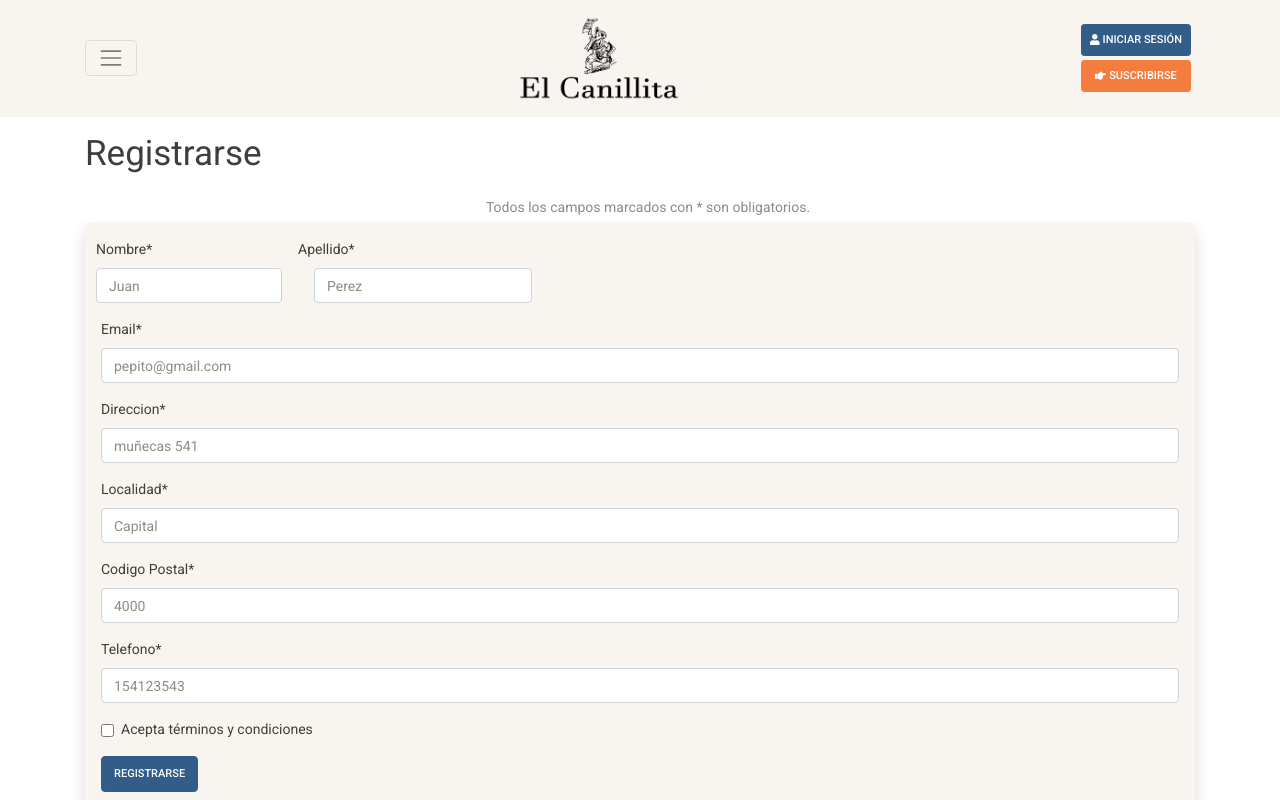
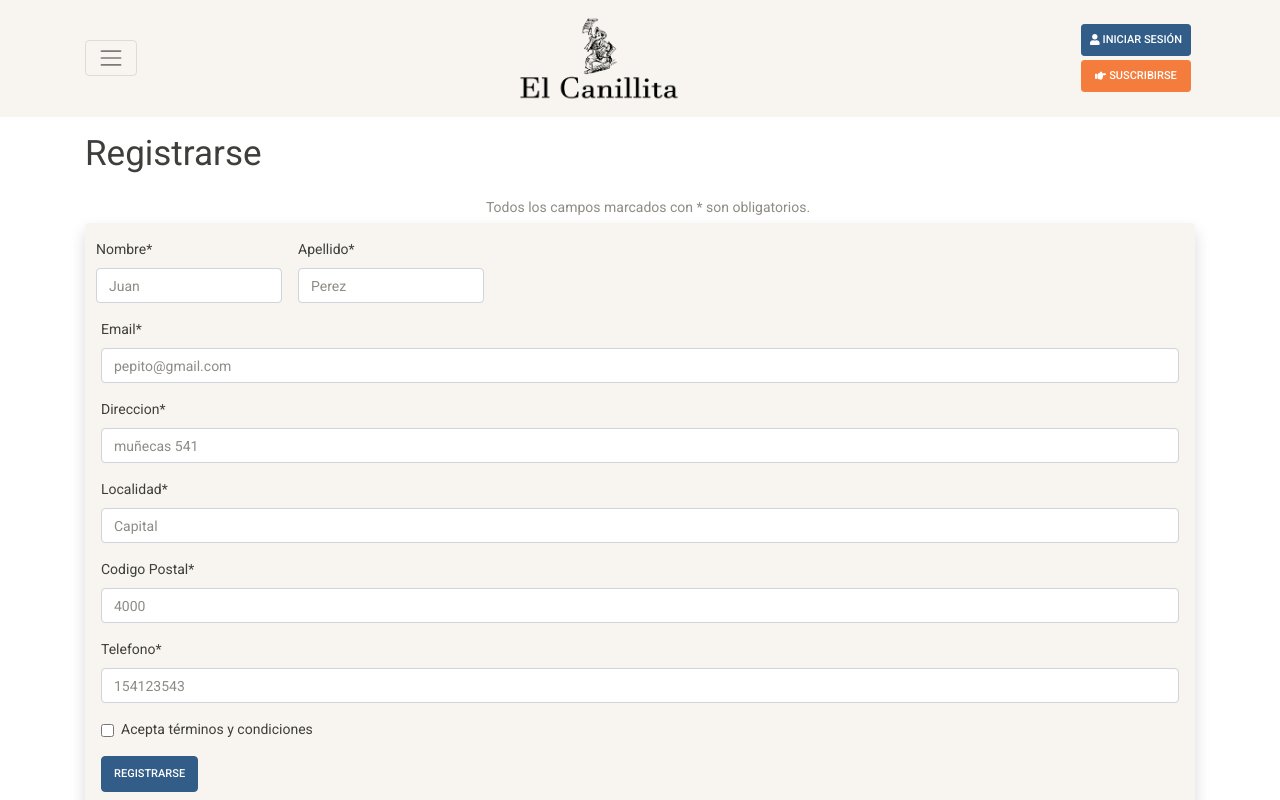
Before and after one commit to Franco-20/EL-Canillita, a React (Create React App) app: page /login in a window 1280 px wide. Shown: the top 800 px of the page. Built offline with nearby package versions, Linux system fonts and the light colour scheme; data requests are answered from the project's data file.

Commit message:
se debe realizr un reset del formulario

```diff
--- a/src/components/login/Login.js
+++ b/src/components/login/Login.js
@@ -22,7 +22,8 @@ const Login = () => {
     //if (form.checkValidity() === false) {
       e.preventDefault();
     //}
-    if (nombre.trim() === '' ||
+    if (
+      nombre.trim() === '' ||
       apellido.trim() === '' ||
       email.trim() === '' ||
       direccion.trim() === '' ||
@@ -41,11 +42,10 @@ const Login = () => {
       });
 
       Swal.fire("Bienvenido!", "A la brevedad responderemos tu solicitud", "success");
+      //e.target.reset()
     }
+    setDesvio(false)
 
-
-    setDesvio(false)
-    e.target.reset()
   };
 
 
@@ -62,7 +62,7 @@ const Login = () => {
             desvio ? <Alert variant='danger'>Todos los campos con * son obligatorios</Alert> : null
           }
           <Form.Row>
-            <Form.Group as={Col} className="mr-3" controlId="validationCustom01">
+            <Form.Group as={Col} className="mr-3" controlId="formGridText">
               <Form.Label Col lg="6" md="6" sm="6">Nombre*</Form.Label>
               <Form.Control
                 required
@@ -83,10 +83,9 @@ const Login = () => {
               <Form.Label Col lg="6" md="6" sm="6">Apellido*</Form.Label>
               <Form.Control
                 required
-                className="mx-3"
                 type="text"
+                name="apellido"
                 placeholder="Perez"
-                name="apellido"
                 onChange={(e) => setApellido(e.target.value)}
               />
               <Form.Control.Feedback>Ingreso datos correctos</Form.Control.Feedback>
```
